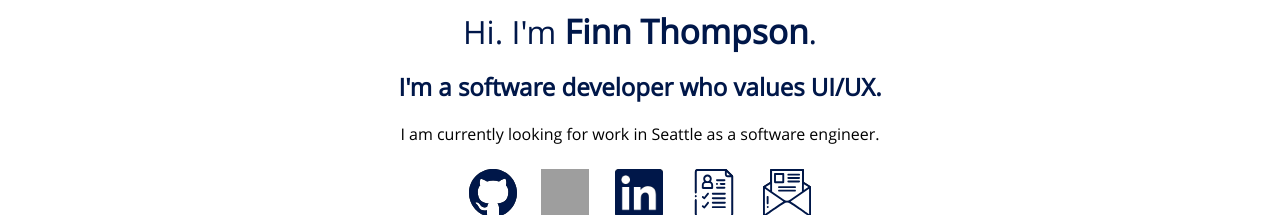
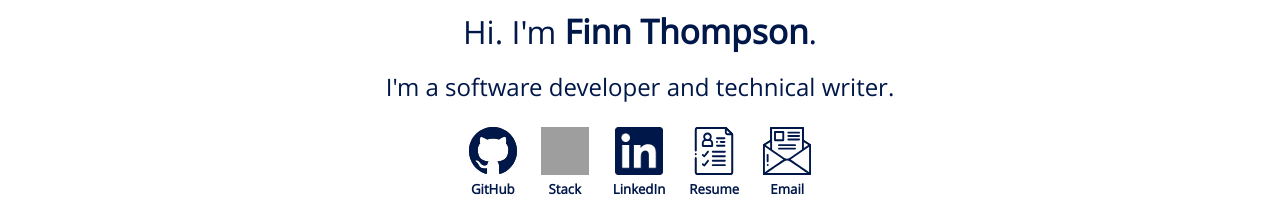
Before and after one commit to FThompson/fthompson.github.io, a React app: page / in a window 1280 px wide. Shown: the part 302-517 px from the top of the page. Built offline with nearby package versions, Linux system fonts and the light colour scheme; grey boxes are pictures that could not be loaded.

Commit message:
Updated resume and site to better highlight technical writing.

```diff
--- a/src/components/AboutMe.js
+++ b/src/components/AboutMe.js
@@ -7,8 +7,7 @@ export default class AboutMe extends React.Component {
     return (
       <React.Fragment>
         <h1 id='name'>Hi. I'm <span>Finn Thompson</span>.</h1>
-        <h2 id='specialties'>I'm a software developer who values UI/UX.</h2>
-        <p>I am currently looking for work in Seattle as a software engineer.</p>
+        <h2 id='specialties'>I'm a software developer and technical writer.</h2>
         <div id='links'>
           <PrimaryLink
             url='https://github.com/FThompson'
--- a/src/styles/AboutMe.css
+++ b/src/styles/AboutMe.css
@@ -11,7 +11,7 @@
 }
 
 #specialties {
-  font-weight: 600;
+  font-weight: 500;
   margin-top: 0.3rem;
   color: var(--dark-text);
 }
```
Also changed, not shown: dist/bundle.js, 1 other file.
